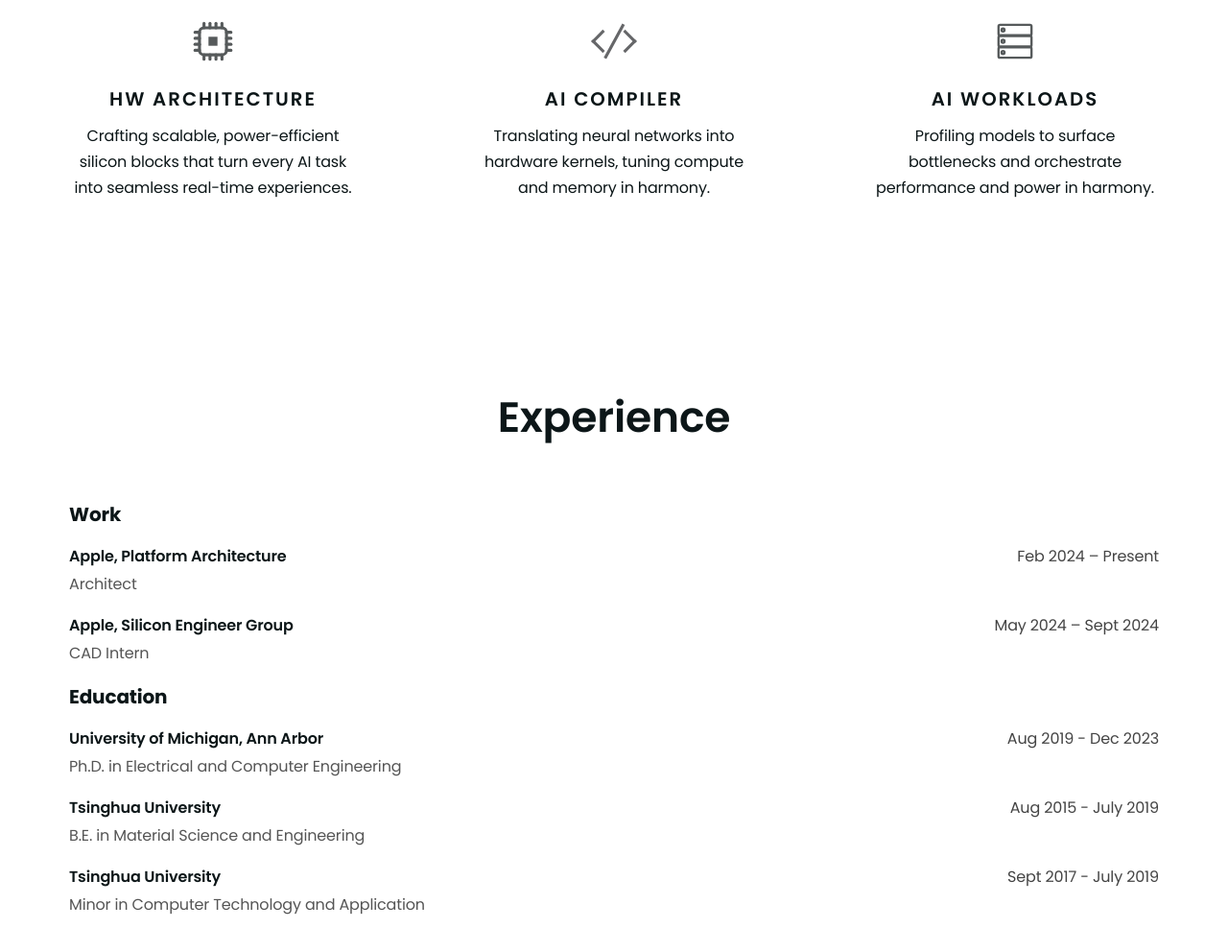
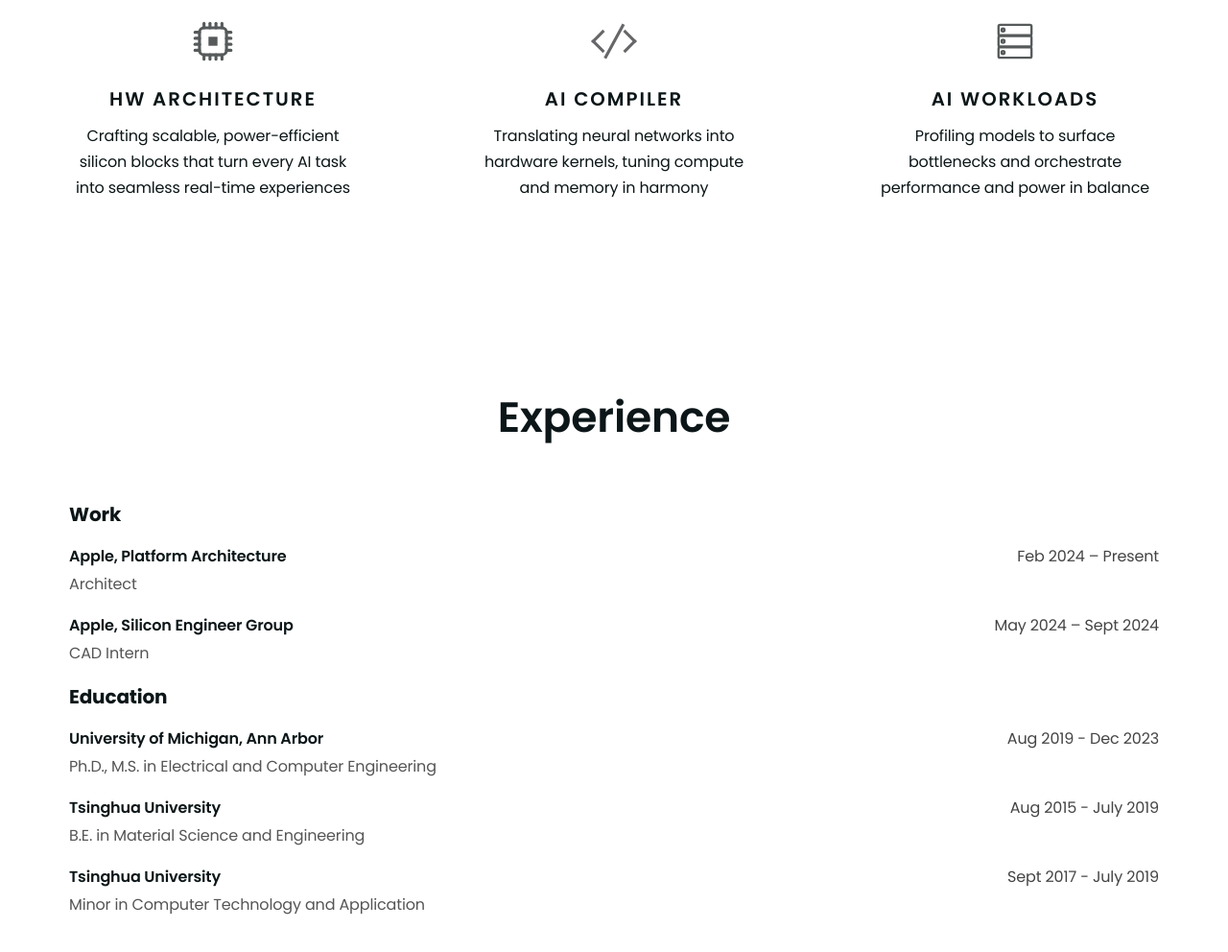
Before and after one commit to ZiyuWang11/ZiyuWang11.github.io, a plain HTML site: page index.html in a window 1280 px wide. Shown: the part 1300-2292 px from the top of the page at 96% size. Drawn offline with nearby package versions, Linux system fonts and the light colour scheme.

Commit message:
Fix typo

```diff
--- a/index.html
+++ b/index.html
@@ -140,7 +140,7 @@
             <h3 class="service-card-title">HW Architecture</h3>
             <p>
               Crafting scalable, power-efficient silicon blocks that
-              turn every AI task into seamless real-time experiences.
+              turn every AI task into seamless real-time experiences
             </p>
           </div>
 
@@ -154,7 +154,7 @@
             <h3 class="service-card-title">AI Compiler</h3>
             <p>
               Translating neural networks into hardware kernels,
-              tuning compute and memory in harmony.
+              tuning compute and memory in harmony
             </p>
           </div>
 
@@ -168,7 +168,7 @@
             <h3 class="service-card-title">AI Workloads</h3>
             <p>
               Profiling models to surface bottlenecks and
-              orchestrate performance and power in harmony.
+              orchestrate performance and power in balance
           </div>
         </div>
       </div>
@@ -209,7 +209,7 @@
             <div class="exp-item">
               <div class="exp-left">
                 <strong>University of Michigan, Ann Arbor</strong>
-                <span>Ph.D. in Electrical and Computer Engineering</span>
+                <span>Ph.D., M.S. in Electrical and Computer Engineering</span>
               </div>
               <div class="exp-right">Aug 2019 - Dec 2023</div>
             </div>
```
